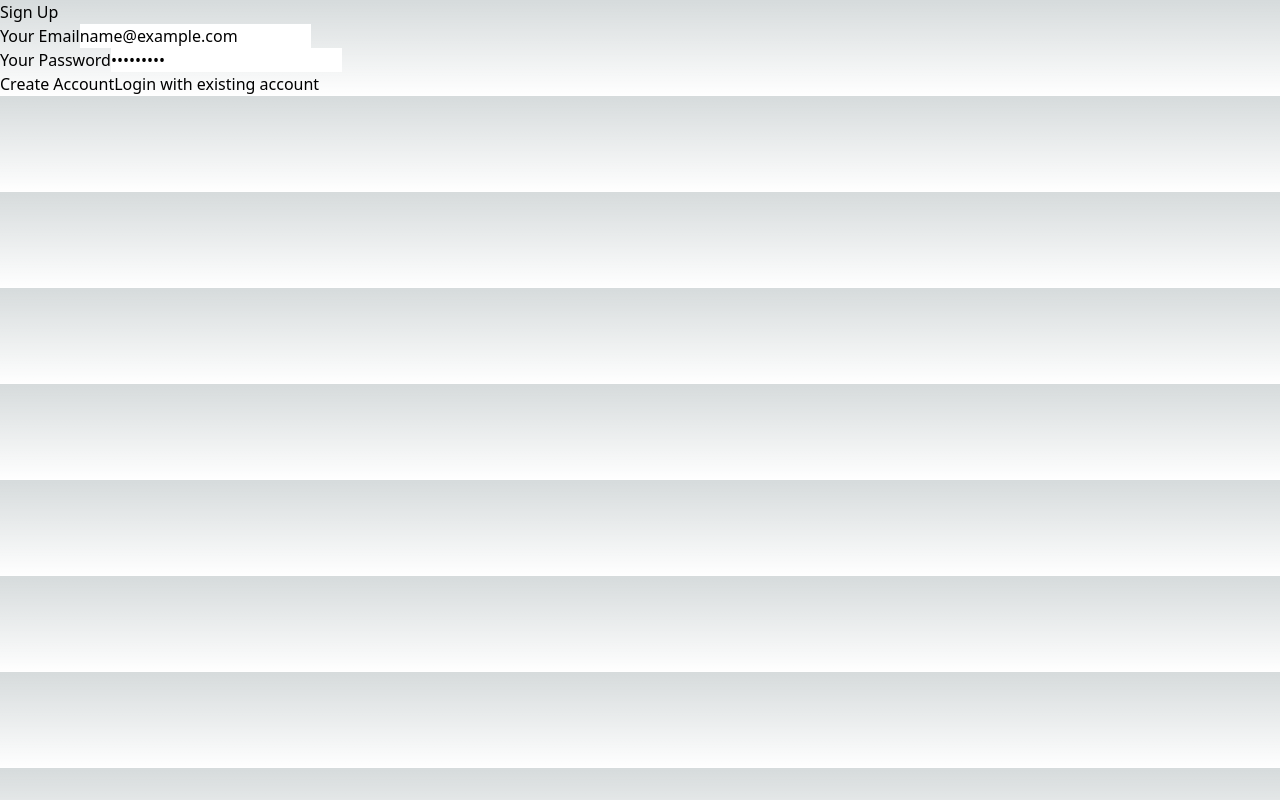
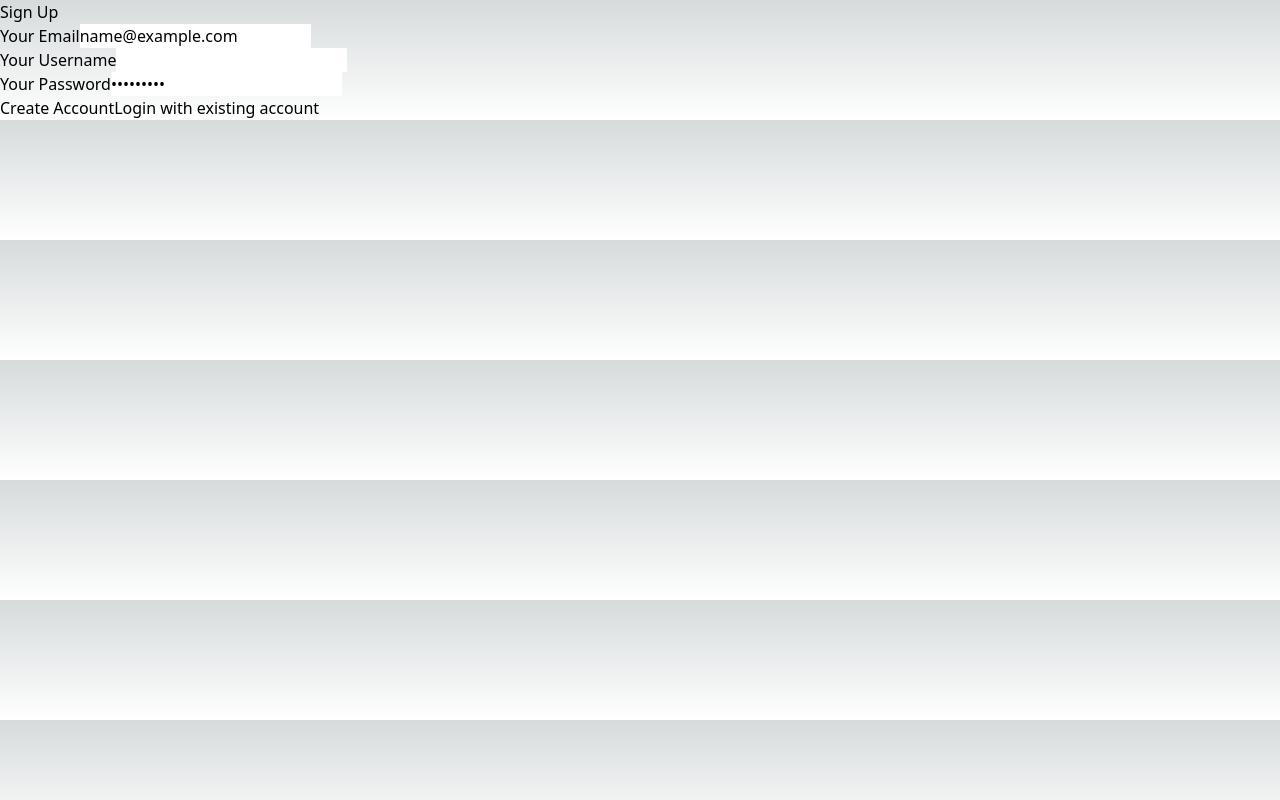
Before and after one commit to theSchein/Bennies, a Next.js app: page /signin in a window 1280 px wide. Both pictures are taken after typing "name@example.com", "Sample123" into the empty fields and a click on the button "Create new account". Built offline with nearby package versions, Linux system fonts and the light colour scheme.

Commit message:
fixed register functionality

```diff
--- a/src/components/auth/auth-form.js
+++ b/src/components/auth/auth-form.js
@@ -2,10 +2,10 @@ import { useState, useRef } from 'react';
 import { signIn } from 'next-auth/react';
 import { useRouter } from 'next/router';
 
-async function createUser(email, password) {
-  const response = await fetch('/api/auth/signup', {
+async function createUser(email_address, username, password) {
+  const response = await fetch('/api/auth/register', {
     method: 'POST',
-    body: JSON.stringify({ email, password }),
+    body: JSON.stringify({ email_address, username, password }),
     headers: {
       'Content-Type': 'application/json',
     },
@@ -22,6 +22,7 @@ async function createUser(email, password) {
 
 function AuthForm() {
   const emailInputRef = useRef();
+  const usernameInputRef = useRef();
   const passwordInputRef = useRef();
 
   const [isLogin, setIsLogin] = useState(true);
@@ -52,7 +53,8 @@ function AuthForm() {
       }
     } else {
       try {
-        const result = await createUser(enteredEmail, enteredPassword);
+        const enteredUsername = usernameInputRef.current.value;
+        const result = await createUser(enteredEmail, enteredUsername, enteredPassword);
         console.log(result);
       } catch (error) {
         console.log(error);
@@ -68,6 +70,11 @@ function AuthForm() {
           <label htmlFor='email'>Your Email</label>
           <input type='email' id='email' required ref={emailInputRef} />
         </div>
+        {!isLogin ?
+        <div>
+          <label htmlFor='username'>Your Username</label>
+          <input type= 'username' id='username' required ref={usernameInputRef} />
+          </div> : null}
         <div>
           <label htmlFor='password'>Your Password</label>
           <input
```
